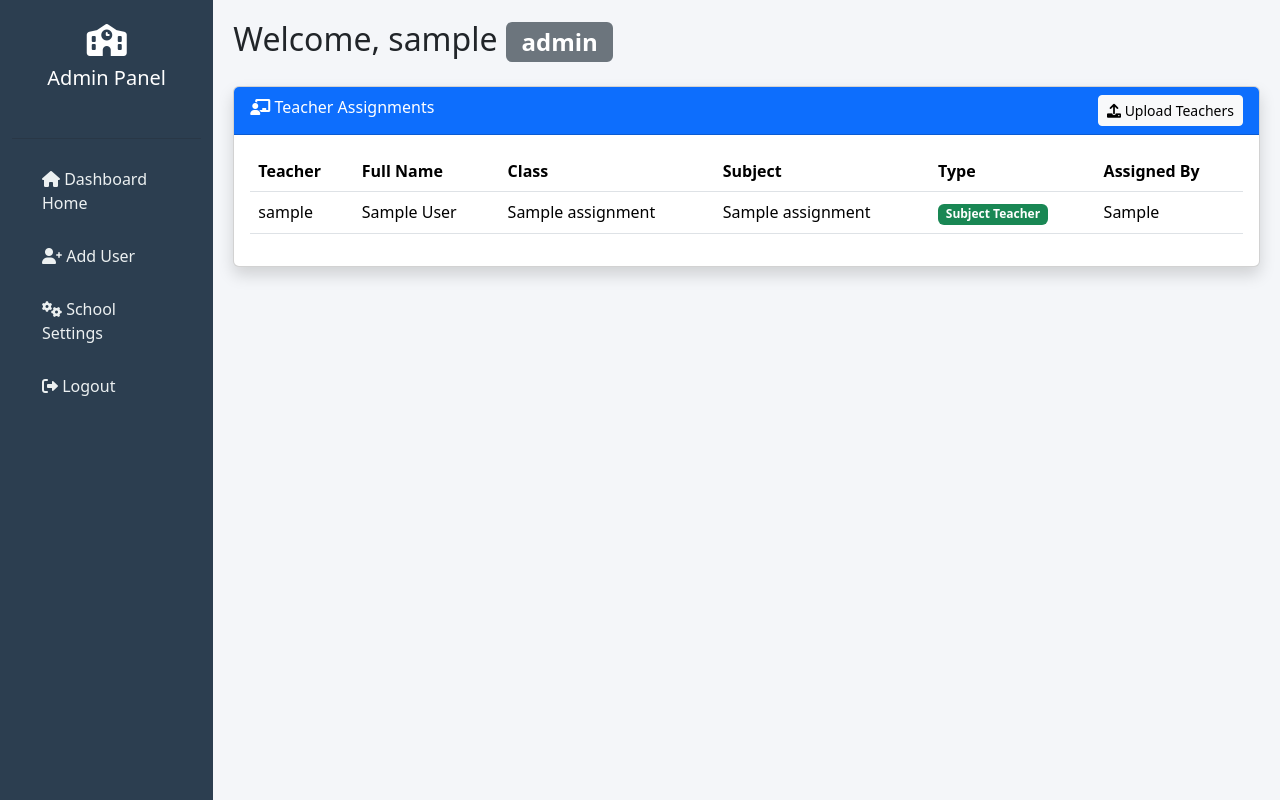
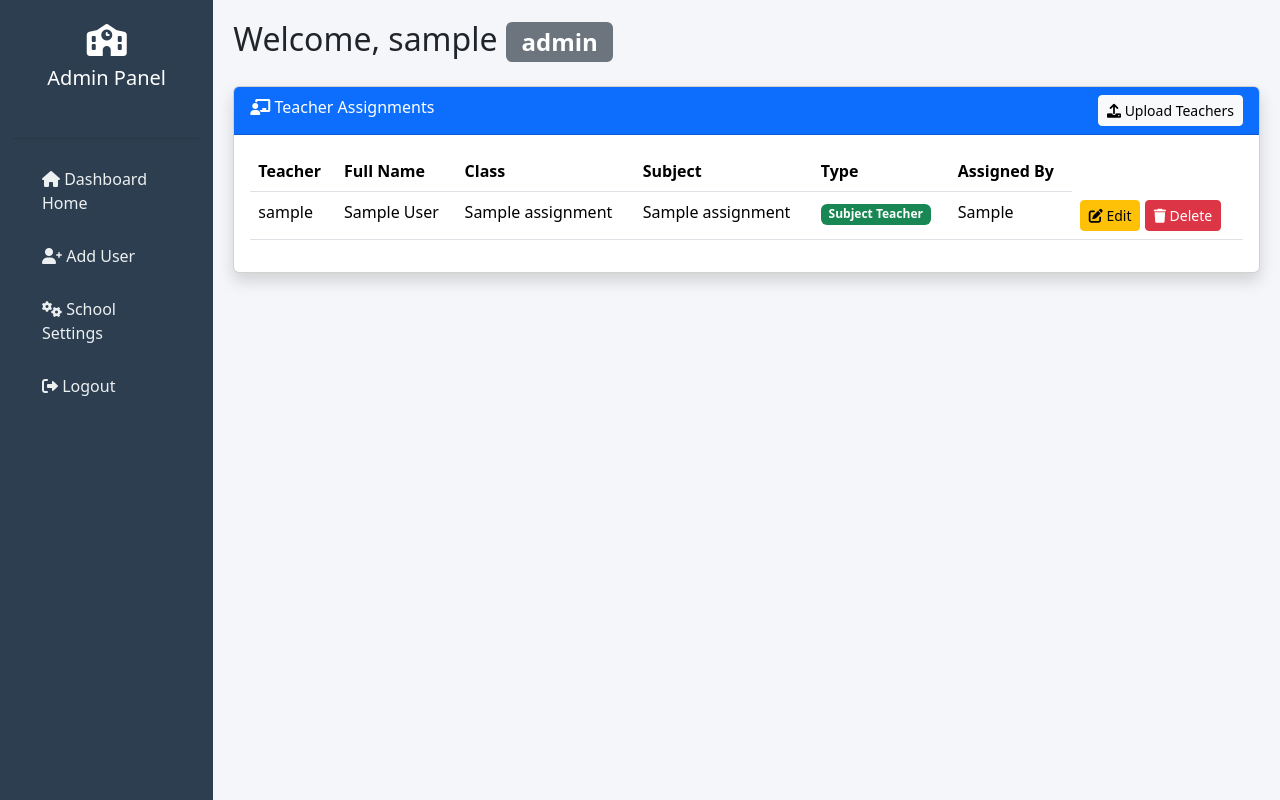
Before and after one commit to pelle-design/school-system, a Flask app: template templates/dos/teacher_assignments.html in a window 1280 px wide. Run offline with Flask 3, Linux system fonts and the light colour scheme; the visitor is signed in with stand-in values (Sample User, id 1); tables that the repository leaves empty hold one stand-in row (values such as "Sample post"); the template is opened without the code that fills it: most values are stand-ins (such as "Sample title", 1, 10 or a date in 2020); data that the repository does not hold is empty; some libraries are stand-ins or nearby versions.

Commit message:
Update teacher_assignments.html

```diff
--- a/templates/dos/teacher_assignments.html
+++ b/templates/dos/teacher_assignments.html
@@ -36,6 +36,14 @@
                             {% endif %}
                         </td>
                         <td>{{ a.assigned_by or 'DOS' }}</td>
+                        <td>
+                            <button class="btn btn-sm btn-warning" onclick="editAssignment({{ a.id }})">
+                                <i class="fas fa-edit"></i> Edit
+                            </button>
+                            <button class="btn btn-sm btn-danger" onclick="deleteAssignment({{ a.id }})">
+                                <i class="fas fa-trash"></i> Delete
+                            </button>
+                        </td>
                     </tr>
                     {% else %}
                     <tr>
```
